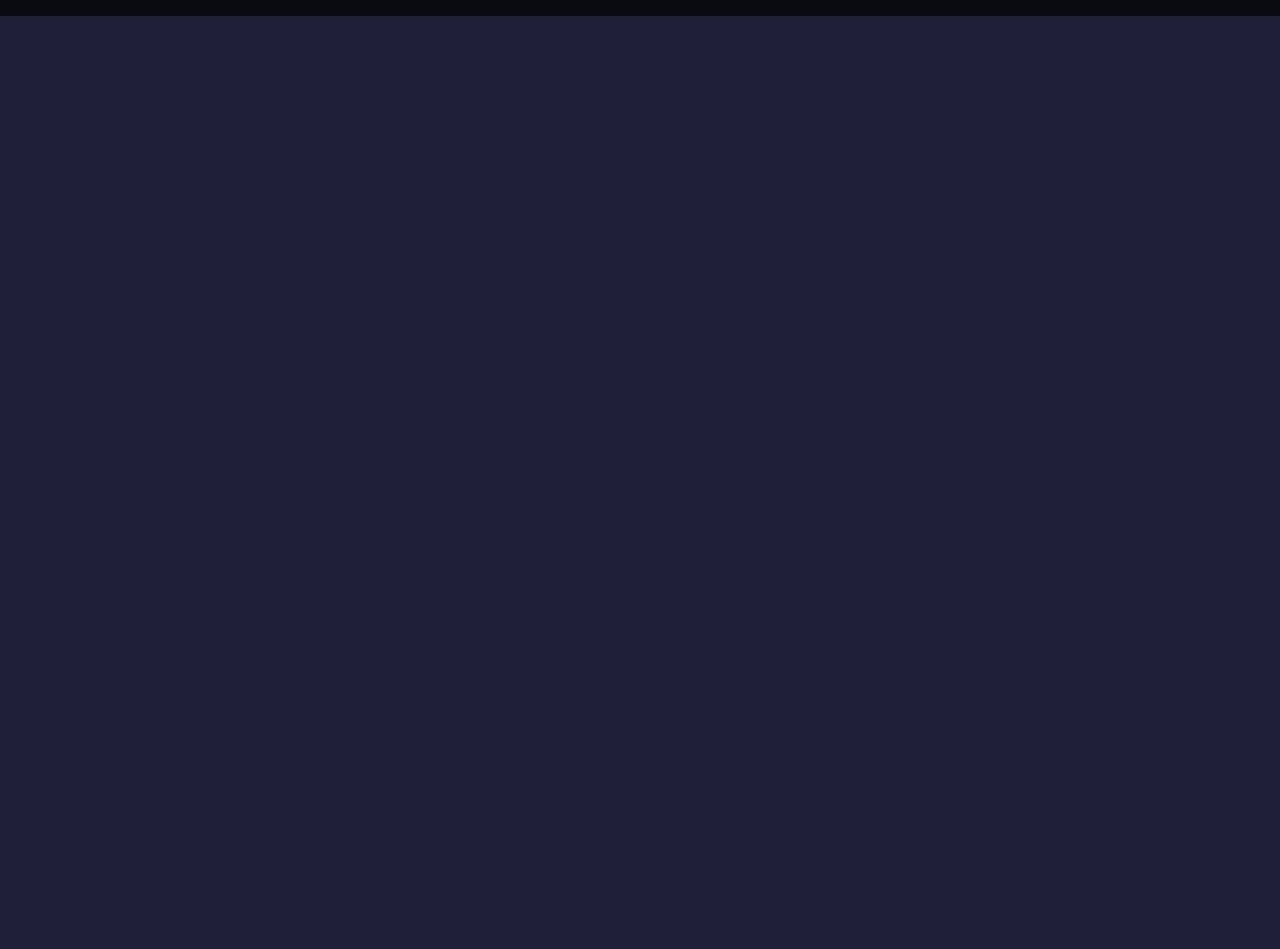
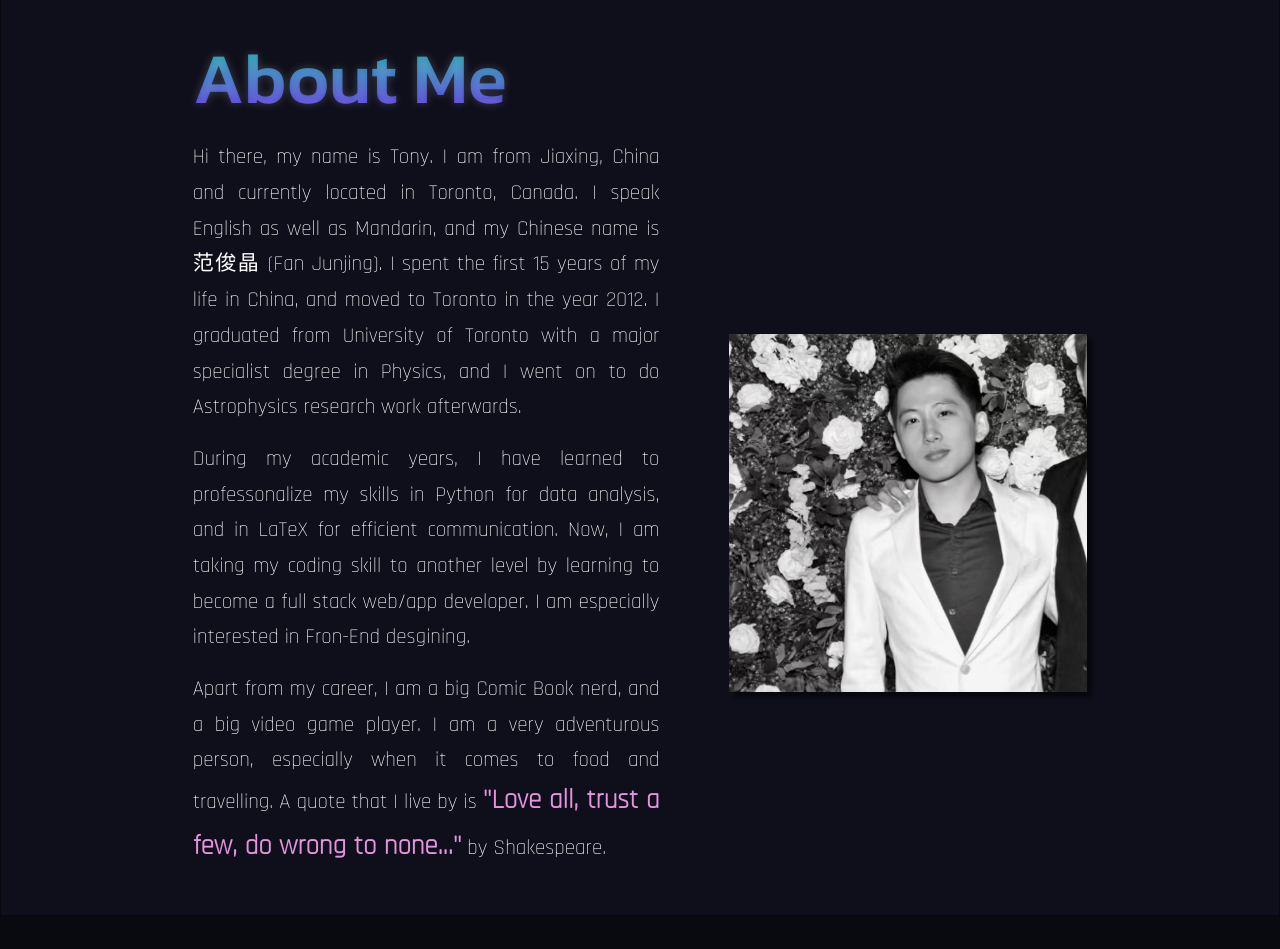
Before and after one commit to tonybs03/Portfolio-with-React, a React (Create React App) app: page /Resume in a window 1280 px wide. Shown: the part 920-1869 px from the top of the page. Before the commit the page ends 936 px from the top, so only its background shows below. Built offline with nearby package versions, Linux system fonts and the light colour scheme; a web font is replaced by a local one.

Commit message:
finalized contact form

```diff
--- a/src/App.js
+++ b/src/App.js
@@ -3,6 +3,7 @@ import { BrowserRouter as Router, Routes, Route } from 'react-router-dom';
 import Home from './components/pages/Home';
 import About from './components/pages/About';
 import Portfolio from './components/pages/Portfolio';
+import Resume from './components/pages/Resume';
 import Contact from './components/pages/Contact';
 import TopHeader from './components/TopHeader';
 import Footer from './components/Footer';
@@ -42,7 +43,7 @@ function App() {
                         <Route path='/About%20Me' element={<About />} ></Route>
                         <Route path='/Portfolio' element={<Portfolio />} ></Route>
                         <Route path='/Contact' element={<Contact />}></Route>
-                        {/* <Route path='/resume' element={<Blog />}></Route> */}
+                        <Route path='/Resume' element={<Resume />}></Route>
                     </Routes>
                     <Footer/>
                 </div>
--- a/src/components/Drawer.js
+++ b/src/components/Drawer.js
@@ -39,13 +39,13 @@ export default function TemporaryDrawer() {
       onKeyDown={toggleDrawer(anchor, false)}
     >
       <List>
-        {['Home', 'About Me', 'Portfolio', 'Contact'].map((page, index) => (
+        {['Home', 'About Me', 'Portfolio', 'Resume', 'Contact'].map((page, index) => (
           <ListItem key={page} disablePadding >
             <ListItemButton>
               <ListItemIcon>
                 {index % 2 === 0 ? <InboxIcon /> : <MailIcon />}
               </ListItemIcon>
-              <Link to={page}> <ListItemText primary={page} primaryTypographyProps={{ style: { fontFamily: 'Rajdhani', fontSize: "24px" } }} /> </Link>
+              <Link to={page}> <ListItemText primary={page} primaryTypographyProps={{ style: { fontFamily: 'Rajdhani', fontSize: "24px", fontWeight: "bolder" } }} /> </Link>
             </ListItemButton>
           </ListItem>
         ))}
--- a/src/components/pages/Contact.css
+++ b/src/components/pages/Contact.css
@@ -8,6 +8,10 @@
   background-color: rgb(0, 0, 0, 0.5);
   z-index: 100;
   border: 1px solid rgb(0, 0, 0, 0.5);
+  -moz-transition: all 0.3s ease-in;
+  -o-transition: all 0.3s ease-in;
+  -webkit-transition: all 0.3s ease-in;
+  transition: all 0.3s ease-in;
 }
 
 .contactbody {
@@ -16,15 +20,19 @@
   background-color: rgb(0, 0, 0, 0.5);
   width: 50%;
   margin: auto;
+  -moz-transition: all 0.3s ease-in;
+  -o-transition: all 0.3s ease-in;
+  -webkit-transition: all 0.3s ease-in;
+  transition: all 0.3s ease-in;
 }
 
 
-.name-form {
+.name-form * {
   display: inline-block;
   margin-top: 30px;
 }
 
-.email-form {
+.email-form * {
   display: inline-block;
   margin-top: 30px;
 }
@@ -118,24 +126,23 @@ input[type="text"], input[type="email"] {
   font-weight: bolder;
 }
 
-@media screen and (max-width: 1024px){
-  .aboutmemain {
+@media screen and (max-width: 1200px){
+  .contactbody {
+    width: 90%;
+  }
+}
+
+@media screen and (max-width: 720px){
+  .contactbody {
+    width: 90%;
+  }
+  .contact-form label {
     text-align: center;
   }
-
-  .aboutmebody {
-    width: 90%;
+  .message-form * {
+    margin-bottom: 0px;
   }
-  .aboutmetext {
-    align-items: center;
-    width: 100%;
-    padding-right: 0px;
-  }
-  .aboutmeimg {
-    margin-bottom: 50px;
-    width: 50%;
-  }
-  .aboutmesection {
-    display: block;
-  }
+  input[type="text"], input[type="email"], textarea[type="message"] {
+    width: 80%;
+ }
 }
--- /dev/null
+++ b/src/components/pages/Resume.css
@@ -0,0 +1,96 @@
+@import url("https://fonts.googleapis.com/css2?family=Kanit:wght@500&display=swap");
+
+.aboutmemain {
+  min-height:1000px;
+  background-color: rgb(0, 0, 0, 0.5);
+  z-index: 100;
+  border: 1px solid rgb(0, 0, 0, 0.5) ;
+}
+
+.aboutmebody {
+  width: 70%;
+  margin: auto;
+  margin-top: 100px;
+}
+
+.aboutmetitle {
+  font-family: "Kanit";
+  font-size: 72px;
+}
+
+.aboutmesection {
+  display: flex;
+}
+
+.aboutmetext {
+  text-align: justify;
+  font-size: 21px;
+  width: 60%;
+  margin:0px auto;
+  padding-right: 70px;
+}
+
+.aboutmeimg {
+  position: relative;
+  width: 40%;
+  margin:auto;
+  box-shadow: 5px 5px 3px rgb(0,0,0,0.5);
+}
+
+.purpletextsmall {
+  color: rgba(234, 150, 226, 0.979);
+  font-size: 27px;
+  font-weight: bolder;
+}
+
+@media screen and (max-width: 1024px){
+  .aboutmemain {
+    text-align: center;
+  }
+
+  .aboutmebody {
+    width: 90%;
+  }
+  .aboutmetext {
+    align-items: center;
+    width: 100%;
+    padding-right: 0px;
+  }
+  .aboutmeimg {
+    margin-bottom: 50px;
+    width: 50%;
+  }
+  .aboutmesection {
+    display: block;
+  }
+}
+
+.overlay {
+  position: absolute;
+  bottom: 100%;
+  left: 0;
+  right: 0;
+  background-color: #8e566d;
+  opacity: 0.7;
+  overflow: hidden;
+  width: 100%;
+  height: 0;
+  transition: .5s ease;
+}
+
+.text {
+  white-space: nowrap;
+  color: white;
+  font-size: 24px;
+  position: absolute;
+  overflow: hidden;
+  top: 50%;
+  left: 50%;
+  transform: translate(-50%, -50%);
+  -ms-transform: translate(-50%, -50%);
+}
+
+.aboutmeimg:hover .overlay {
+  bottom: 0;
+  height: 100%;
+}
--- /dev/null
+++ b/src/components/pages/Resume.js
@@ -0,0 +1,39 @@
+import React from 'react';
+import funcs from '../animations/TextAnimation-AM';
+import './Resume.css';
+import PP from '../assets/images/PP.jpg'
+
+
+export default function Resume() {
+  return (
+    <div class="aboutmemain">
+      <div class="aboutmebody">
+        <div class="aboutmetitle">
+          <funcs.TextAnimationA /> <funcs.TextAnimationM />
+        </div>
+        <div class="aboutmesection">
+          <div class="aboutmetext">
+            <p>Hi there, my name is Tony. I am from Jiaxing, China and currently located in Toronto, Canada. I speak English as well as Mandarin, and my
+              Chinese name is 范俊晶 (Fan Junjing). I spent the first 15 years of my life in China, and moved to Toronto
+              in the year 2012. I graduated from University of Toronto with a major specialist degree in Physics, and I
+              went on to do Astrophysics research work afterwards. </p>
+
+            <p>During my academic years, I have learned to professonalize my skills in Python for data analysis,
+              and in LaTeX for efficient communication. Now, I am taking my coding skill to another level by learning to become
+              a full stack web/app developer. I am especially interested in Fron-End desgining. </p>
+
+            <p>Apart from my career, I am a big Comic Book nerd, and a big video game player. I am a very adventurous
+              person, especially when it comes to food and travelling. A quote that I live by is <span class='purpletextsmall'>
+                "Love all, trust a few, do wrong to none..."</span> by Shakespeare.</p>
+          </div>
+          <div class="aboutmeimg">
+            <img class='aboutmejpg' src={PP} alt='placeholder' />
+            <div class="overlay">
+              <div class="text">Me at a friend's wedding...</div>
+            </div>
+          </div>
+        </div>
+      </div>
+    </div>
+  );
+}
```
